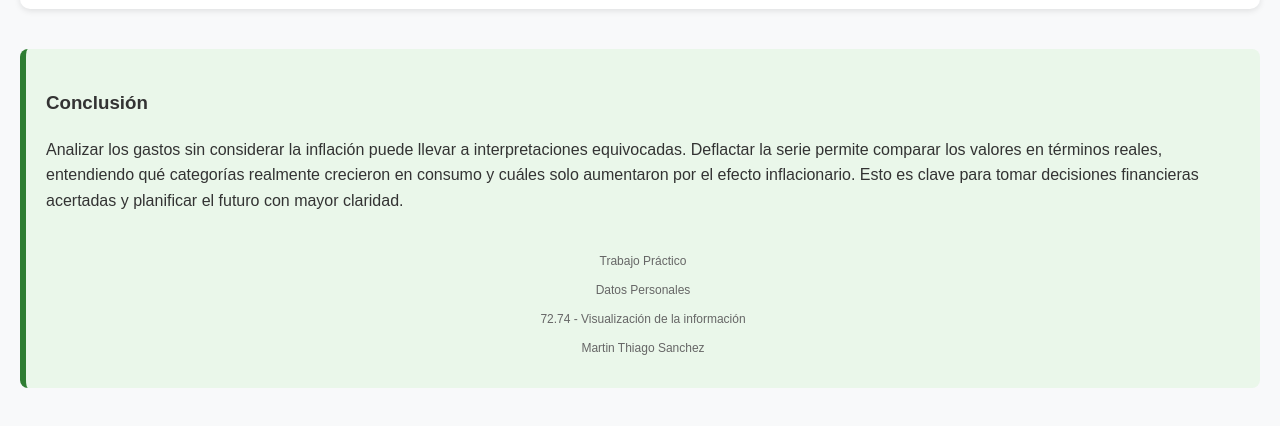
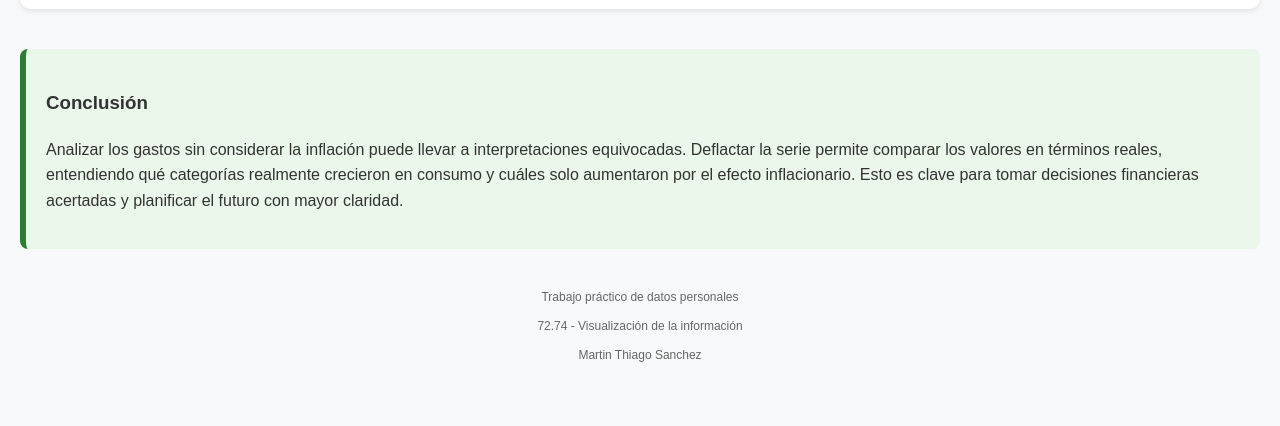
Before and after one commit to iamsanchezmartin/infovis, a plain HTML site: page TP Datos personales/Finanzas personales.html in a window 1280 px wide. Shown: the part 2440-2866 px from the top of the page. Drawn offline with Linux system fonts and the light colour scheme; a script that the page names is missing.

Commit message:
Update Finanzas personales.html

```diff
--- a/TP Datos personales/Finanzas personales.html
+++ b/TP Datos personales/Finanzas personales.html
@@ -59,6 +59,7 @@
   .footer {
       text-align: center;
       margin-top: 40px;
+      margin-bottom: 80px;
       font-size: 12px;
       color: #666;
       line-height: 1.4;
@@ -120,14 +121,13 @@
       Deflactar la serie permite comparar los valores en términos reales, entendiendo qué categorías realmente crecieron en consumo
       y cuáles solo aumentaron por el efecto inflacionario. Esto es clave para tomar decisiones financieras acertadas y planificar el futuro con mayor claridad.
     </p>
+  </div>
 
   <div class="footer">
-    <p>Trabajo Práctico</p>
-    <p>Datos Personales</p>
+    <p>Trabajo práctico de datos personales</p>
     <p>72.74 - Visualización de la información</p>
     <p>Martin Thiago Sanchez</p>
   </div>
 
-  </div>
 </body>
 </html>
```
